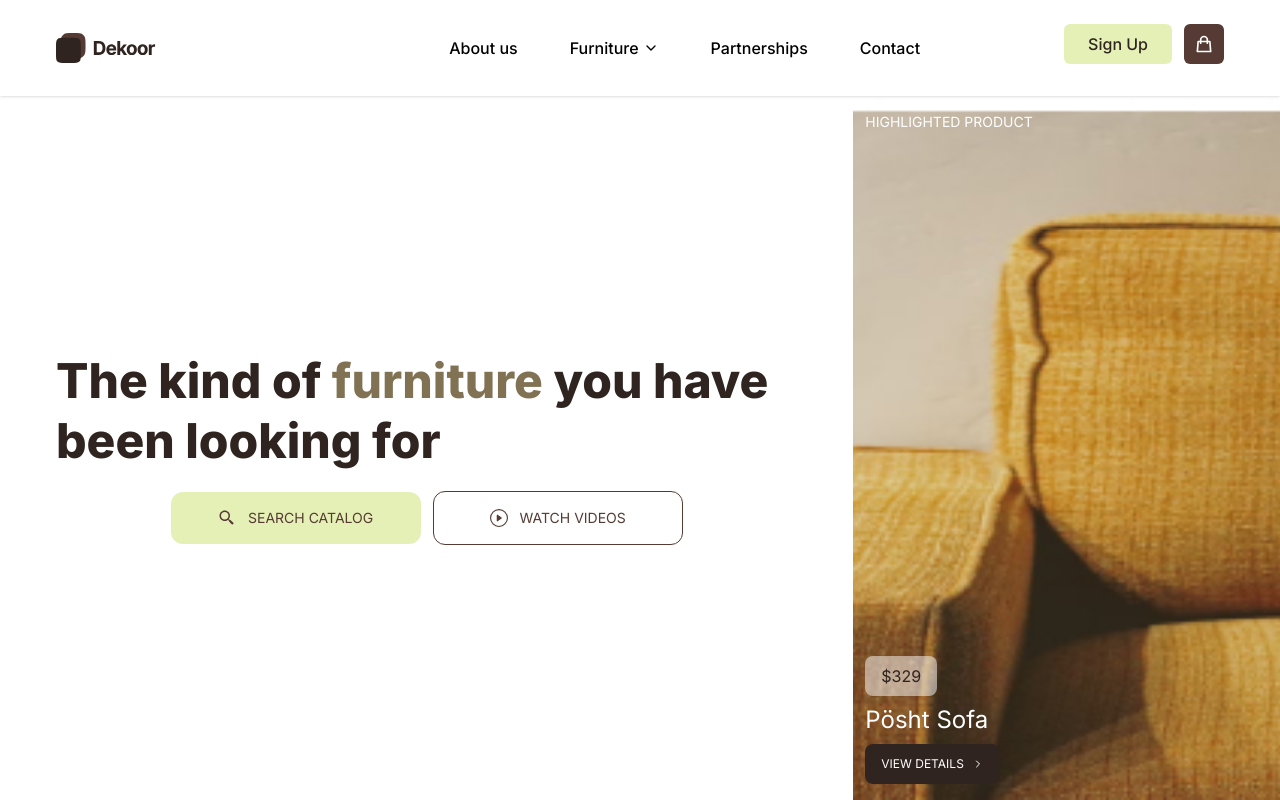
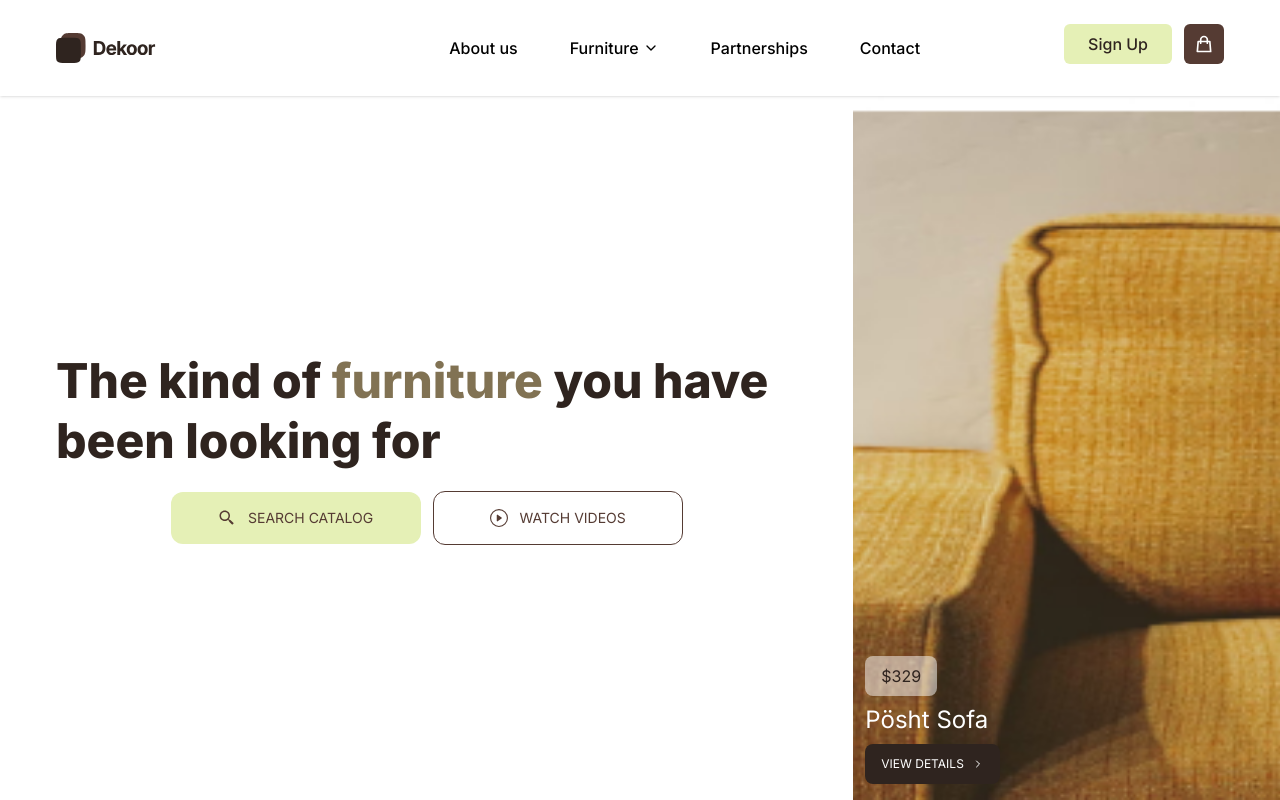
Before and after one commit to vrizas/SkwnFrontendDev-1a-Vrizas-Izza-Izzuddin, a React (Create React App) app: page / in a window 1280 px wide. Built offline with nearby package versions, Linux system fonts and the light colour scheme.

Commit message:
add invicible class in hero image title

```diff
--- a/src/components/Hero.js
+++ b/src/components/Hero.js
@@ -16,7 +16,7 @@ function Hero() {
             </div>
         </section>
         <section className="px-3 py-4 h-[250px] bg-no-repeat bg-center bg-cover flex flex-col justify-between lg:h-full" style={{backgroundImage: `url(${heroImage})`}}>
-            <h3 className="text-white text-sm">HIGHLIGHTED PRODUCT</h3>
+            <h3 className="text-white text-sm lg:invisible">HIGHLIGHTED PRODUCT</h3>
             <div className="flex flex-col gap-2">
                 <p className="bg-[#FFFFFF80] text-primary py-2 px-4 rounded-lg w-fit">$329</p>
                 <h4 className="text-white text-2xl">Pösht Sofa</h4>
```
